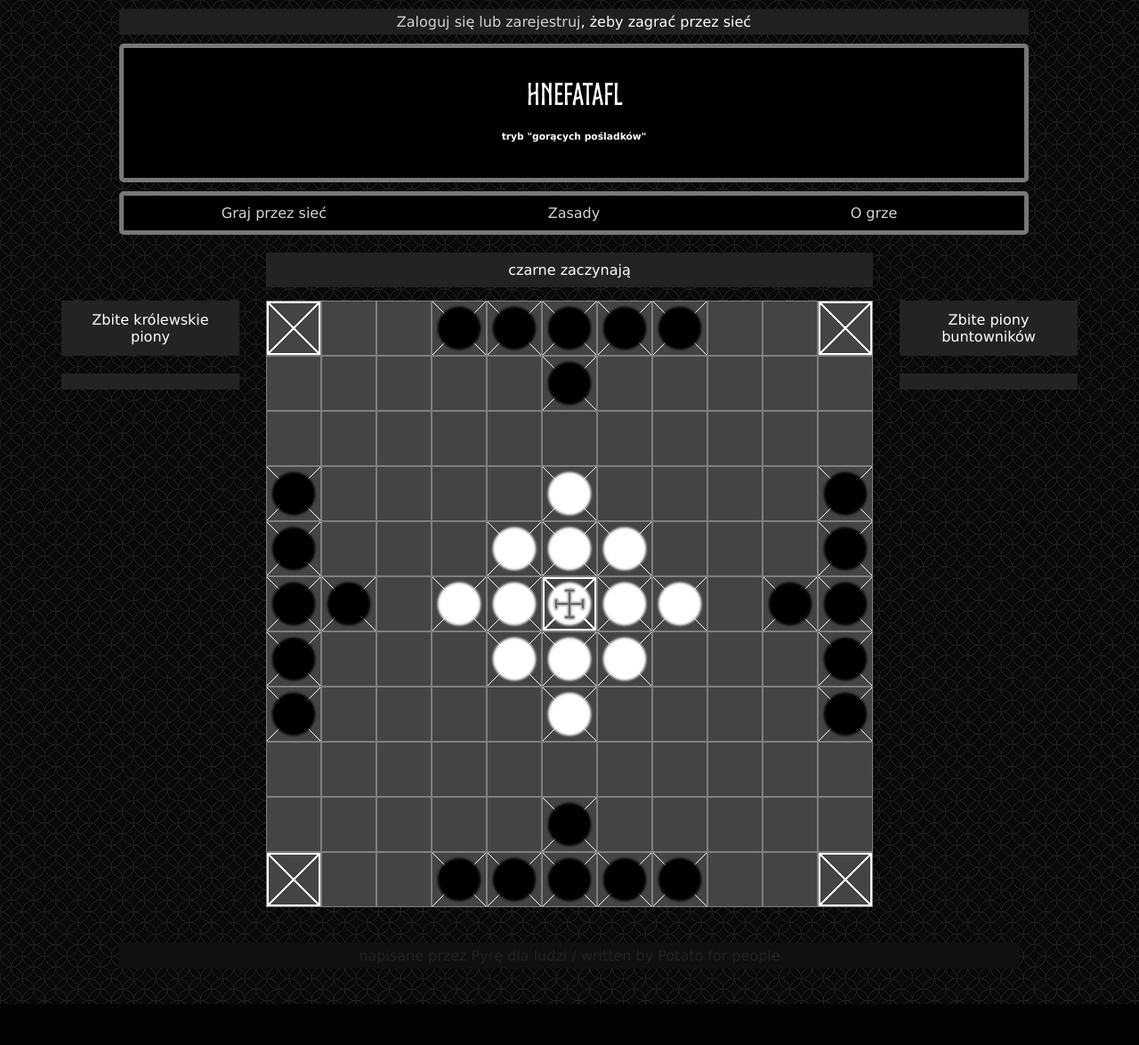
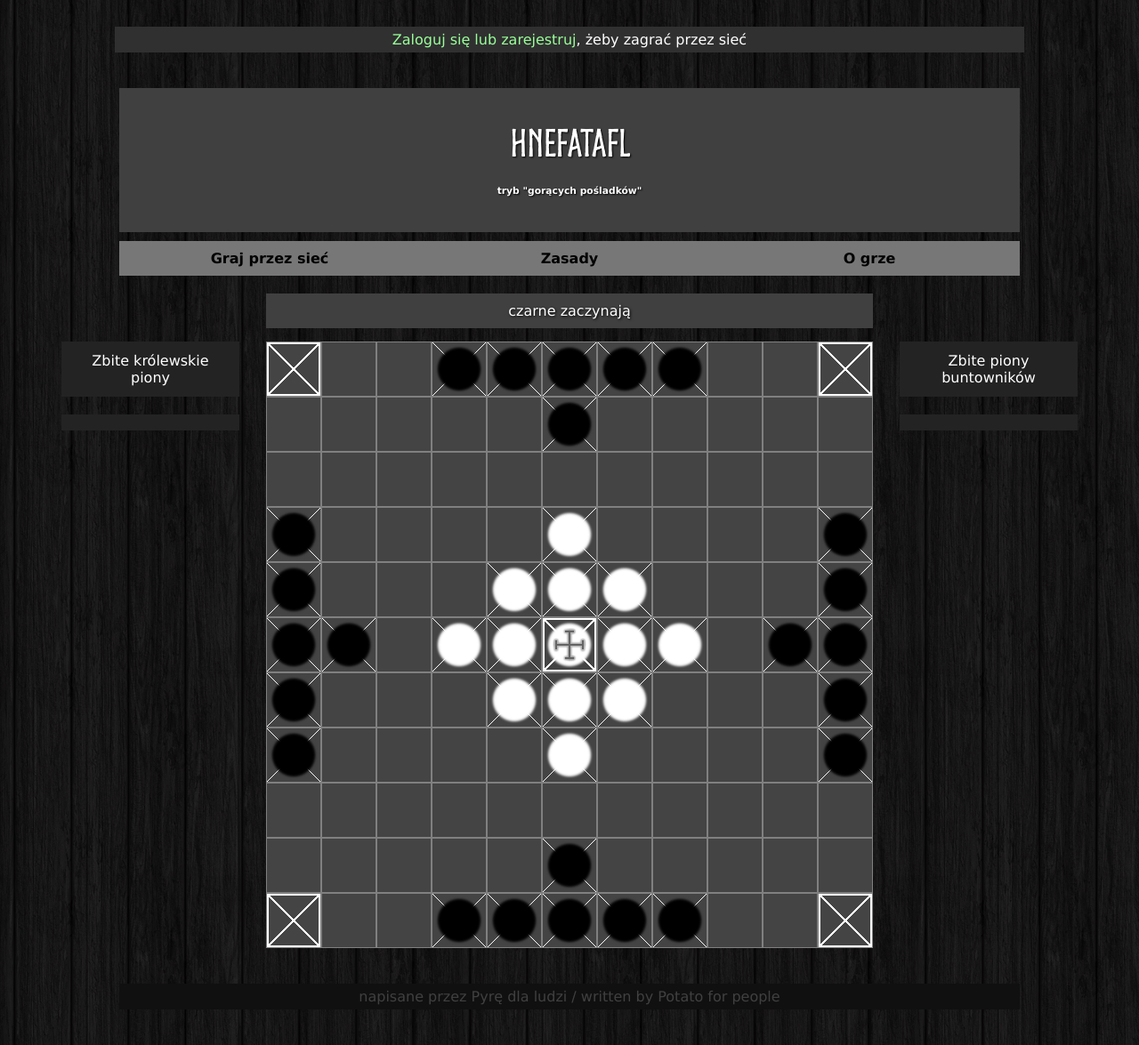
Before and after one commit to CodeSquirrelPL/hnefatafl, a PHP site: page /hnefatafl/index.php in a window 1280 px wide. Shown: the whole page at 89% size. Before the commit the page ends 1129 px from the top, so only its background shows below. Run offline with PHP 8.4, Linux system fonts and the light colour scheme.

Commit message:
Zmiany w wyglądzie + poprawki w pliku "zasady"
 - wyrównanie paska z "zaloguj"/userbara (wyśrodkowanie go)
 - zmiana kolorów (głównie rozjaśnienie headera, userbara, paska z menu)
 - usunięcie zbędnych elementów z opisu zasad
 - pokolorowanie linków (do poprawy)

```diff
--- a/game.php
+++ b/game.php
@@ -174,6 +174,8 @@ else echo '<body>';
 		<div class="empty"></div>
 	</div>
 
+	<div id="game">
+
 	<div id="current_player" class="width: 100%;">czarne</div>
 
 	<div class="side" id="left">
@@ -196,6 +198,8 @@ else echo '<body>';
 
 	<div class="empty"></div>
 
+</div>
+
 	<div id="footer">napisane przez Pyrę dla ludzi / written by Potato for people</div>
 
 </div>
--- a/style.css
+++ b/style.css
@@ -15,7 +15,7 @@ body
  If you need more, that's where to get'em.
  ========================================================
 */
-	background-image: url("img/spiration_dark.png");
+	background-image: url("img/dark_wood.png");
 	color: #ffffff;
 	font-family: 'Ubuntu', 'Verdana', 'sans';
 	text-align: center;
@@ -24,17 +24,18 @@ body
 h1
 {
 	font-family: 'Norse';
+	font-size: 40px;
 }
 
 a:link
 {
 	text-decoration: none;
-	color: lightgray;
+	color: #99ff99;
 }
 
 a:visited
 {
-	color: oldlace;
+	color: #cccc99;
 }
 
 .empty
@@ -45,9 +46,9 @@ a:visited
 #userbar
 {
 	width: 80%;
-	background-color: #202020;
+	background-color: #303030;
 	padding: 5px;
-	margin: 10px 10% 0 10%;
+	margin: 30px auto 30px auto;
 }
 
 #login
@@ -72,34 +73,35 @@ a:visited
 
 #header
 {
-	background-color: #000000;
+	background-color: #404040;
+	color: white;
 	width: 80%;
-	margin-left: 10%;
-	margin-right: 10%;
-	margin-top: 10px;
+	margin-left: auto;
+	margin-right: auto;
+	margin-top: 40px;
 	padding-top: 15px;
 	padding-bottom: 15px;
+	text-shadow: 1px 1px 2px black; /*
 	border-style: solid;
 	border-color: #000000;
 	border-width: thick;
-	text-shadow: 0 0 5px #000000;
 	border: 5px solid #777777;
-	border-radius: 5px;
+	border-radius: 5px;*/
 }
 
 #bar
 {
-	background-color: #000000;
+	background-color: #777777;
 	width: 80%;
-	margin-left:10%;
-	margin-right:10%;
+	margin-left:auto;
+	margin-right:auto;
 	margin-top: 10px;
 	margin-bottom: 10px;
-	border-style: solid;
+	/*border-style: solid;
 	border-color: #101010;;
 	border-width: thick;
 	border: 5px solid #777777;
-	border-radius: 5px;
+	border-radius: 5px;*/
 }
 
 .menu
@@ -109,19 +111,14 @@ a:visited
 	padding-top: 10px;
 	padding-bottom: 10px;
 	cursor: pointer;
-
+	color: black;
+	font-weight: bold;
 }
 
 .menu:hover
 {
-	background-color: #232323;
-	box-shadow: 0 0 2px 3px #000000;
-}
-
-#current_player
-{
-	text-align: center;
-	margin-bottom:15px;
+	background-color: #AAAAAA;
+	/*box-shadow: 0 0 2px 3px #000000;*/
 }
 
 #info_left
@@ -151,11 +148,11 @@ a:visited
 
 #content
 {
-	width: 80%;
+	width: 70%;
 	margin-left: 10%;
 	margin-right: 10%;
 	background-color: #101010;
-	padding: 20px 0 20px 0;
+	padding: 20px 5% 20px 5%;
 }
 
 #game
@@ -177,11 +174,15 @@ a:visited
 
 #current_player
 {
+	text-align: center;
+	margin-bottom:15px;
 	width: 682px;
 	margin-right: auto;
 	margin-left: auto;
 	padding: 10px 0 10px 0;
-	background-color: #232323;
+	background-color: #404040;
+	text-shadow: 1px 1px 3px black;
+
 }
 
 .side
@@ -258,10 +259,9 @@ a:visited
 
 .example
 {
-	margin-right: 35%;
-	margin-left:35%;
+margin: auto;
 	text-align: center;
-	padding: 10px;
+	width: 190px;
 }
 
 .table
@@ -301,7 +301,7 @@ a:visited
 	padding-top: 5px;
 	padding-bottom: 5px;
 	background-color: #101010;
-	color: #232323;
+	color: #404040;
 }
 
 .warning
```
Also changed, not shown: rules.html (+5 -3 lines), img/dark_wood.png (added).
